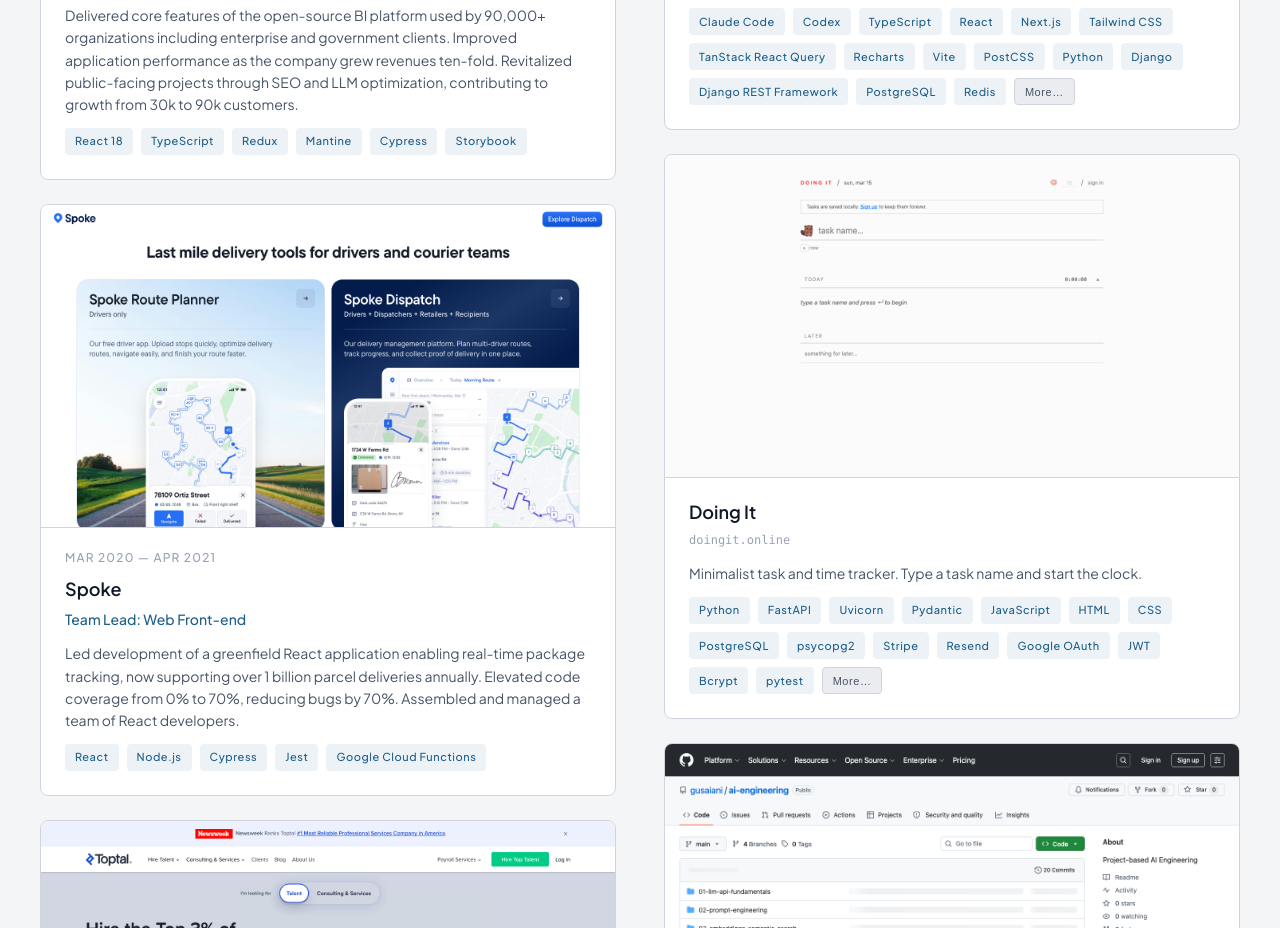
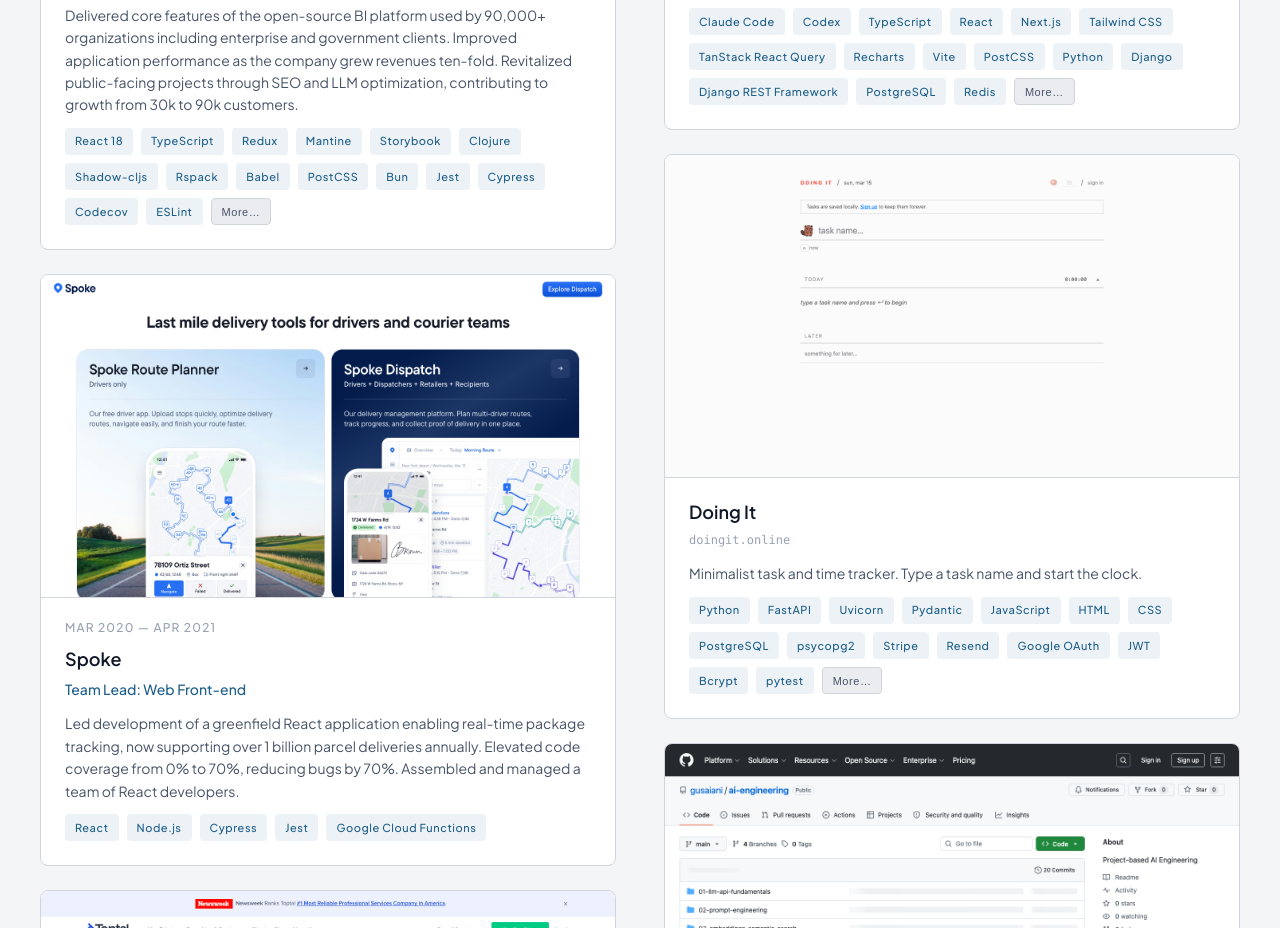
Before and after one commit to gusaiani/gustavosaiani.com, a Next.js app: page / in a window 1280 px wide. Shown: the part 960-1888 px from the top of the page. Built offline with nearby package versions, Linux system fonts and the light colour scheme.

Commit message:
Expand Metabase tech stack from GitHub repo (#11) (#11)
Adds Clojure, Shadow-cljs, Rspack, Babel, PostCSS, Bun, Jest,
Codecov, ESLint, Prettier, Stylelint, REST API, Embedding SDK,
Husky, and EditorConfig — sourced from github.com/metabase/metabase.

```diff
--- a/app/page.tsx
+++ b/app/page.tsx
@@ -8,7 +8,15 @@
     period: "May 2021 — Feb 2026",
     description:
       "Delivered core features of the open-source BI platform used by 90,000+ organizations including enterprise and government clients. Improved application performance as the company grew revenues ten-fold. Revitalized public-facing projects through SEO and LLM optimization, contributing to growth from 30k to 90k customers.",
-    tech: ["React 18", "TypeScript", "Redux", "Mantine", "Cypress", "Storybook"],
+    tech: [
+      "React 18", "TypeScript", "Redux", "Mantine", "Storybook",
+      "Clojure", "Shadow-cljs",
+      "Rspack", "Babel", "PostCSS", "Bun",
+      "Jest", "Cypress", "Codecov",
+      "ESLint", "Prettier", "Stylelint",
+      "REST API", "Embedding SDK",
+      "GitHub", "Husky", "EditorConfig",
+    ],
     image: "/images/metabase.png",
   },
   {
```
